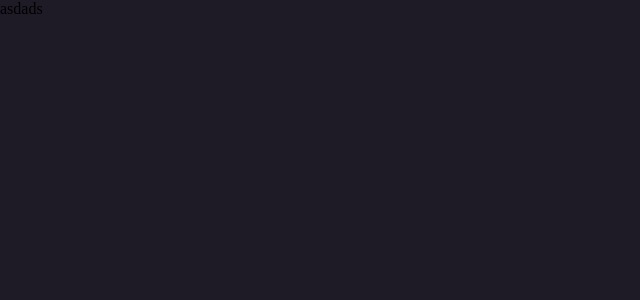
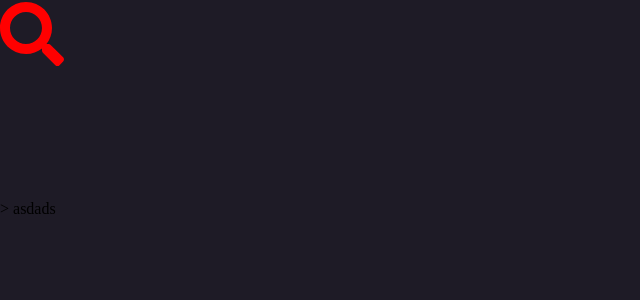
Before and after one commit to PatrykWojcieszak/MovieBrowser, an Angular app: page /home in a window 1280 px wide. Shown: the top 300 px of the page, without its empty margins (0-640 px from the left). Built offline with nearby package versions, Linux system fonts and the light colour scheme.

Commit message:
feat: added fontawesome

```diff
--- a/package.json
+++ b/package.json
@@ -19,6 +19,9 @@
     "@angular/platform-browser": "~11.0.5",
     "@angular/platform-browser-dynamic": "~11.0.5",
     "@angular/router": "~11.0.5",
+    "@fortawesome/angular-fontawesome": "^0.8.1",
+    "@fortawesome/fontawesome-svg-core": "^1.2.32",
+    "@fortawesome/free-solid-svg-icons": "^5.15.1",
     "rxjs": "~6.6.0",
     "tslib": "^2.0.0",
     "zone.js": "~0.10.2"
--- a/src/app/Modules/HomePage/HomePage/HomePage.component.html
+++ b/src/app/Modules/HomePage/HomePage/HomePage.component.html
@@ -1,3 +1,4 @@
 <div class="HomePage">
+  <app-Input></app-Input>
 asdads
 </div>
--- /dev/null
+++ b/src/app/Shared/Input/Input.component.html
@@ -0,0 +1,3 @@
+<div class="input">
+  <fa-icon [icon]="faSearch"></fa-icon>
+</div>>
--- /dev/null
+++ b/src/app/Shared/Input/Input.component.scss
@@ -0,0 +1,11 @@
+.input {
+  width: 200px;
+  height: 200px;
+  font-size: 30px;
+  color: white;
+
+  fa-icon {
+    font-size: 4rem;
+    color: red;
+  }
+}
--- /dev/null
+++ b/src/app/Shared/Input/Input.component.ts
@@ -0,0 +1,14 @@
+import { Component, OnInit } from '@angular/core';
+import { faSearch } from '@fortawesome/free-solid-svg-icons';
+
+@Component({
+  selector: 'app-Input',
+  templateUrl: './Input.component.html',
+  styleUrls: ['./Input.component.scss'],
+})
+export class InputComponent implements OnInit {
+  faSearch = faSearch;
+  constructor() {}
+
+  ngOnInit() {}
+}
--- a/src/app/Styles/styles.scss
+++ b/src/app/Styles/styles.scss
@@ -4,4 +4,5 @@
 body {
   margin: 0;
   background-color: $background;
+  box-sizing: border-box;
 }
--- a/src/app/app.module.ts
+++ b/src/app/app.module.ts
@@ -1,13 +1,15 @@
+import { InputComponent } from './Shared/Input/Input.component';
 import { HomePageComponent } from './Modules/HomePage/HomePage/HomePage.component';
 import { BrowserModule } from '@angular/platform-browser';
 import { NgModule } from '@angular/core';
 
 import { AppRoutingModule } from './app-routing.module';
 import { AppComponent } from './app.component';
+import { FontAwesomeModule } from '@fortawesome/angular-fontawesome';
 
 @NgModule({
-  declarations: [AppComponent, HomePageComponent],
-  imports: [BrowserModule, AppRoutingModule],
+  declarations: [AppComponent, HomePageComponent, InputComponent],
+  imports: [BrowserModule, AppRoutingModule, FontAwesomeModule],
   providers: [],
   bootstrap: [AppComponent],
 })
--- a/src/index.html
+++ b/src/index.html
@@ -6,6 +6,9 @@
   <base href="/">
   <meta name="viewport" content="width=device-width, initial-scale=1">
   <link rel="icon" type="image/x-icon" href="favicon.ico">
+  <link href="/your-path-to-fontawesome/css/fontawesome.css" rel="stylesheet">
+  <link href="/your-path-to-fontawesome/css/brands.css" rel="stylesheet">
+  <link href="/your-path-to-fontawesome/css/solid.css" rel="stylesheet">
 </head>
 <body>
   <app-root></app-root>
```
Also changed, not shown: 2 other files (tests, documents, lock files or other folders).
